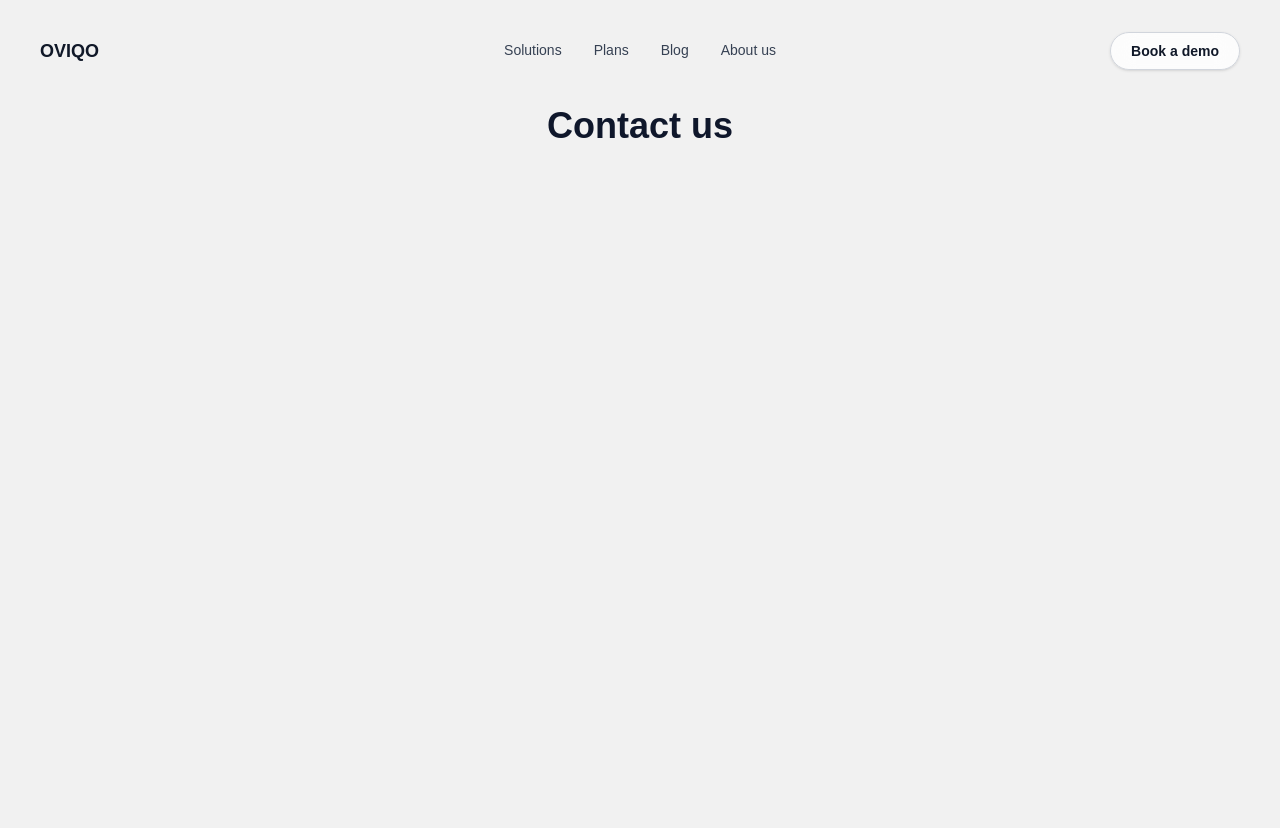
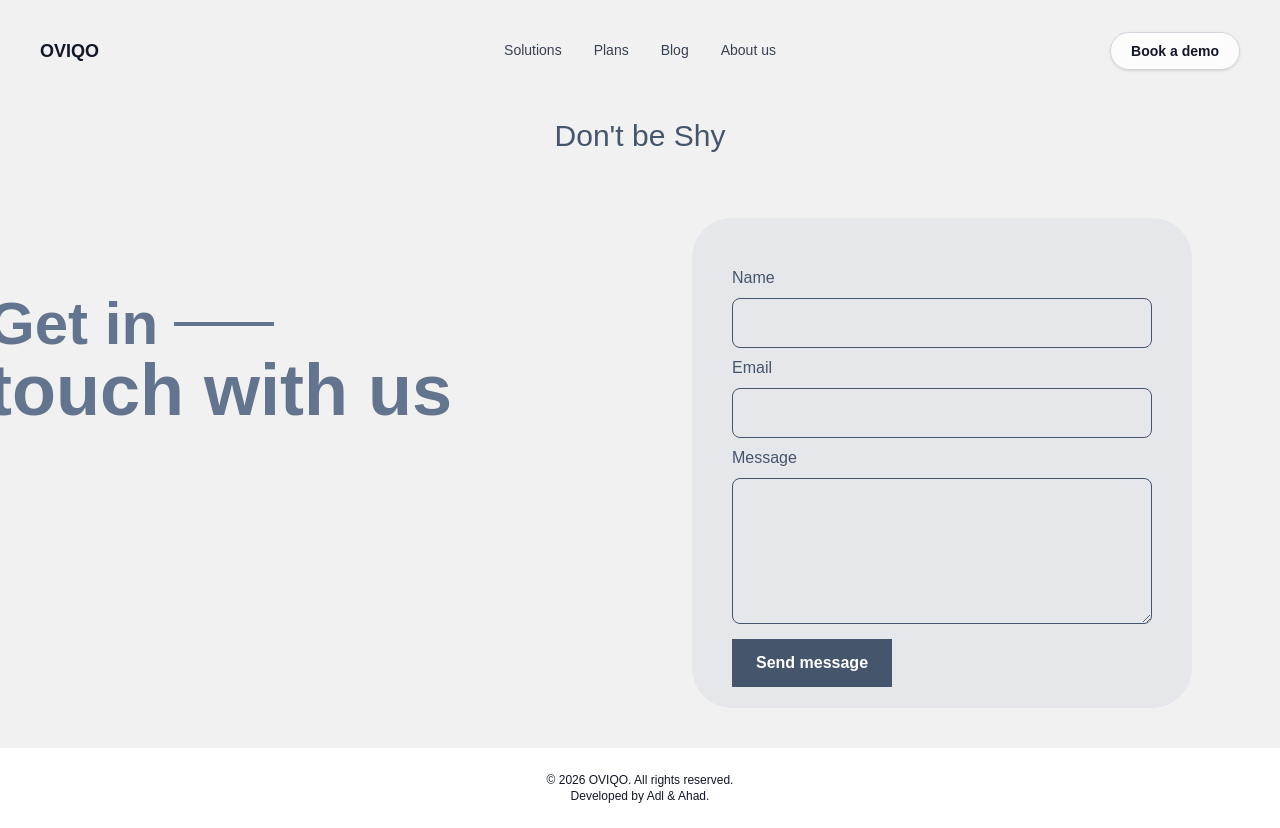
Before and after one commit to Oviqo-dev/oviqo-web, a Next.js app: page /contact in a window 1280 px wide. Before the commit the page ends 800 px from the top, so only its background shows below. Built offline with nearby package versions, Linux system fonts and the light colour scheme.

Commit message:
Built the user interface for contact page

```diff
--- a/app/contact/page.tsx
+++ b/app/contact/page.tsx
@@ -103,9 +103,74 @@ export default function Contact(){
           </div>
         </header>
       </div>
-      <main className="mx-auto max-w-lg mt-5">
-              <h1 className="text-4xl font-bold text-slate-900"> Contact us </h1>
+      <main className="mx-auto mt-5">
+         <h1 className="mt-3 text-slate-600 text-center text-3xl"> Don't be Shy </h1>
+        <div className='flex gap-10 '>
+          <div className='mt-35 -ml-25'>
+            <h2 className="flex items-center text-6xl font-bold text-slate-500 text-left gap-4"> Get in
+               <span className="inline-block h-1 w-25 bg-slate-500"> </span> </h2>
+            <h2 className="text-7xl font-bold text-slate-500 text-left"> touch with us  </h2>
+
+
+            </div>
+          <div className='w-[500px] h-[490px] rounded-[40px] bg-gray-200 p-10 mt-16 ml-50'>
+             <form>
+                <div className=''>
+            <label htmlFor="name" className="mb-2 mt-2 block text-slate-600">
+              Name
+            </label>
+
+            <input
+              id="name"
+              name="name"
+              type="text"
+              autoComplete="name"
+              required
+              className="w-full rounded-lg border border-slate-600 p-3"
+            />
+          </div>
+          <div>
+            <label htmlFor="name" className="mb-2 mt-2 block text-slate-600">
+              Email
+            </label>
+
+            <input
+              id="email"
+              name="email"
+              type="text"
+              autoComplete="email"
+              required
+              className="w-full rounded-lg border border-slate-600 p-3"></input>
+          </div>
+          <div>
+            <label htmlFor="message" className="mb-2 mt-2 block text-slate-600">
+              Message
+            </label>
+
+            <textarea
+              id="message"
+              name="message"
+              rows={5}
+              required
+              className="w-full rounded-lg border border-slate-600 p-3"
+            />
+          </div>
+
+
+          <button
+            type="submit"
+            className="mt-2 rounded-[80] bg-slate-600 px-6 py-3 font-semibold text-white hover:bg-gray-700"
+          > Send message
+          </button>
+
+             </form>
+          </div>
+        </div>
       </main>
+        <footer className="mt-10 py-6 text-center text-xs text-gray-900 bg-white">
+            <p>© 2026 OVIQO. All rights reserved.</p>
+            <p>Developed by Adl &amp; Ahad.</p>
+        </footer>
     </>
   );
 }
```
